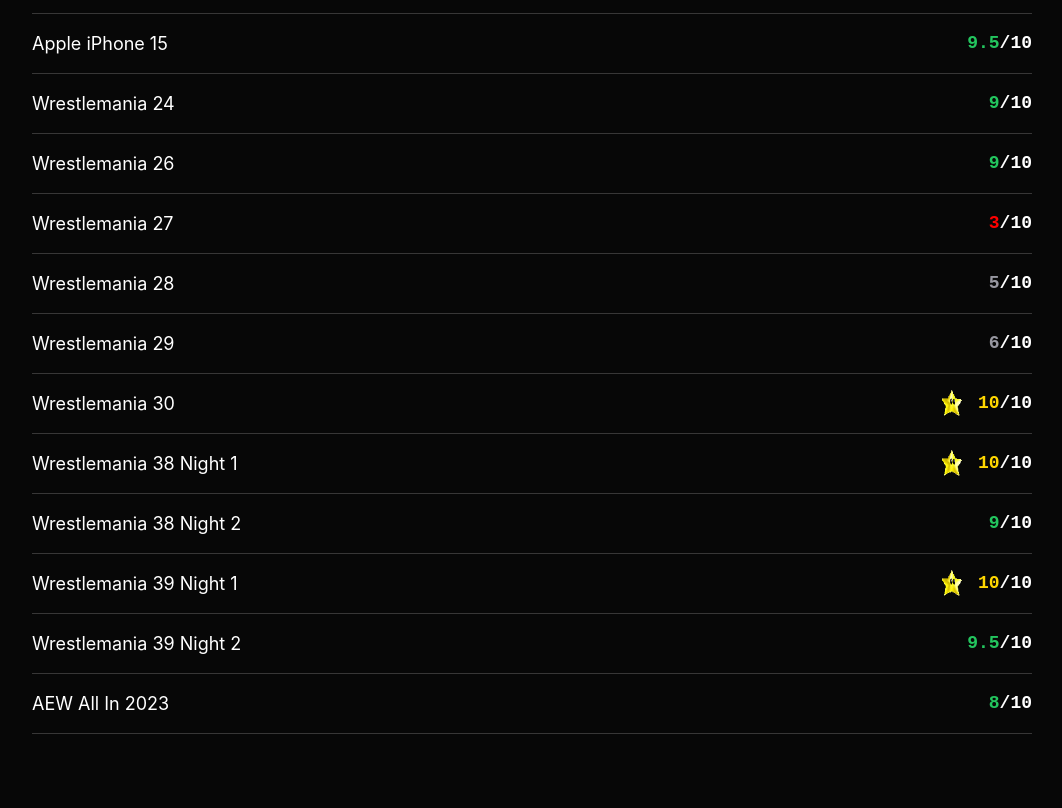
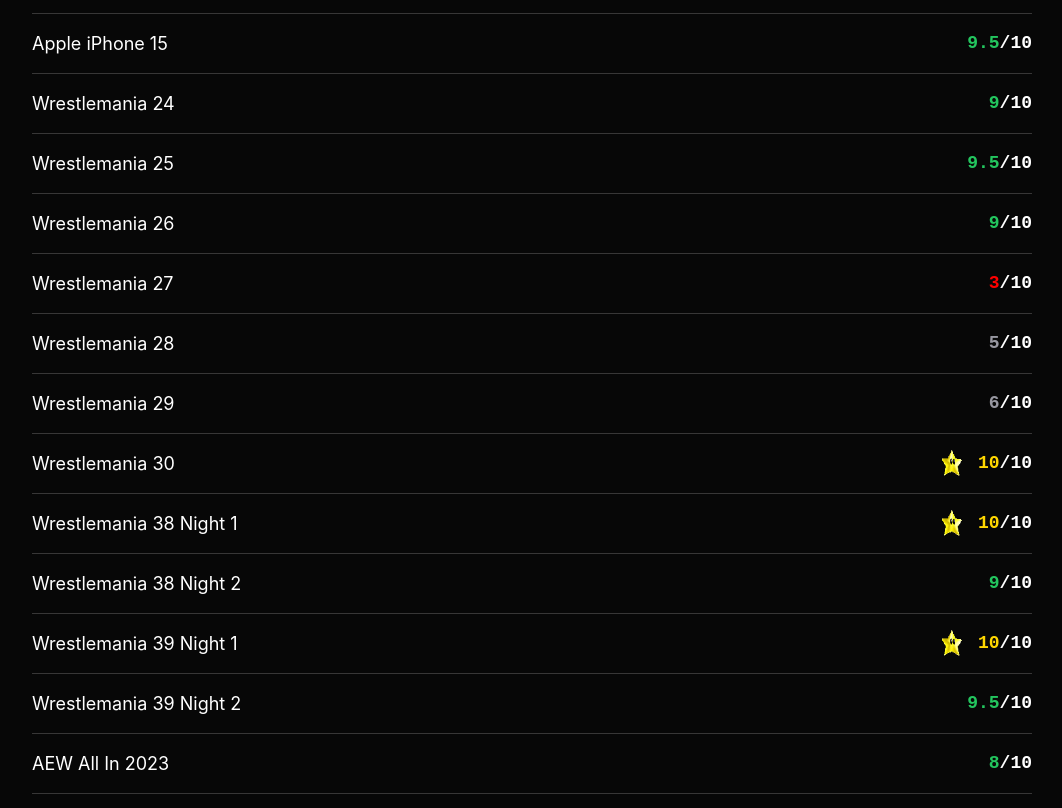
Before and after one commit to bick/website, a Next.js app: page /reviews in a window 1280 px wide. Shown: the part 2440-3248 px from the top of the page, without its empty margins (108-1170 px from the left). Built offline with nearby package versions, Linux system fonts and the light colour scheme.

Commit message:
AUpdate review

```diff
--- a/pages/reviews.tsx
+++ b/pages/reviews.tsx
@@ -85,6 +85,7 @@
     { name: "Apple iPhone 15", rating: 9.5, tags: ["Tech"] },
     // Wrestling Shows
     { name: "Wrestlemania 24", rating: 9, tags: ["Wrestling"] },
+    { name: "Wrestlemania 25", rating: 9.5, tags: ["Wrestling"] },
     { name: "Wrestlemania 26", rating: 9, tags: ["Wrestling"] },
     { name: "Wrestlemania 27", rating: 3, tags: ["Wrestling"] },
     { name: "Wrestlemania 28", rating: 5, tags: ["Wrestling"] },
--- a/styles/breakpoints/base.scss
+++ b/styles/breakpoints/base.scss
@@ -348,6 +348,10 @@
     margin-left: 1rem;
   }
 
+  h2 {
+    font-size: 2rem;
+  }
+
   table {
     display: grid;
     margin-top: 1rem;
```
